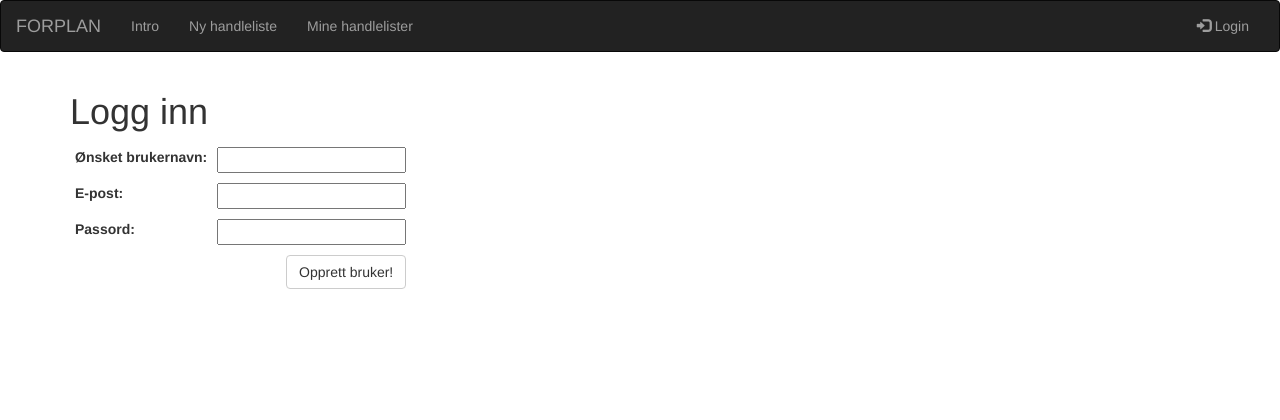
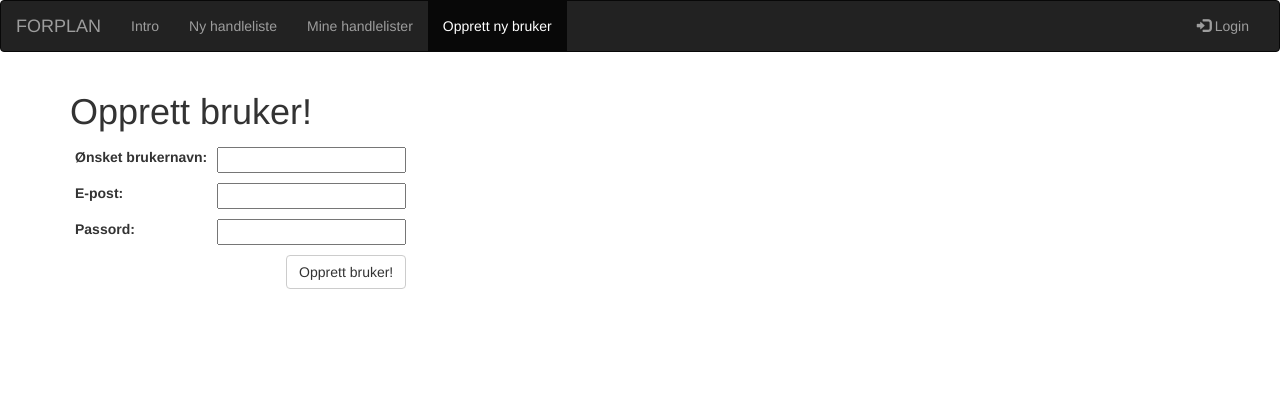
Before and after one commit to hakdo/forplan, a Django app: page /registernew/ in a window 1280 px wide. Shown: the top 420 px of the page. Run offline with Django 3.2, Linux system fonts and the light colour scheme; some libraries are stand-ins or nearby versions.

Commit message:
dyn link for ny bruker

```diff
--- a/shoppinglist/templates/shoppinglist/base.html
+++ b/shoppinglist/templates/shoppinglist/base.html
@@ -103,6 +103,9 @@ div.cookiesplain:hover {
         <li {% ifequal request.path "/" %}class="active"{% endifequal %}><a href="{%url 'init' %}">Intro</a></li>
         <li {% ifequal request.path "/new/" %}class="active"{% endifequal %}><a href="{% url 'createlist' %}">Ny handleliste</a></li>
         <li {% ifequal request.path "/myshoppinglists/" %}class="active"{% endifequal %}><a href="{% url 'myshoppinglists' %}">Mine handlelister</a></li>
+        {% if not user.is_authenticated %}
+        <li {% ifequal request.path "/registernew/" %}class="active"{% endifequal %}><a href="{% url 'newuser' %}">Opprett ny bruker</a></li>
+        {% endif %}
       </ul>
       <ul class="nav navbar-nav navbar-right">
         {% if user.is_authenticated %}
--- a/shoppinglist/templates/shoppinglist/register_new.html
+++ b/shoppinglist/templates/shoppinglist/register_new.html
@@ -1,7 +1,7 @@
 {% extends 'shoppinglist/base.html' %}
 
 {% block content %}
-<h1>Logg inn</h1>
+<h1>Opprett bruker!</h1>
 <form method="POST">{% csrf_token %}
 <table class="table-condensed">
 
```
